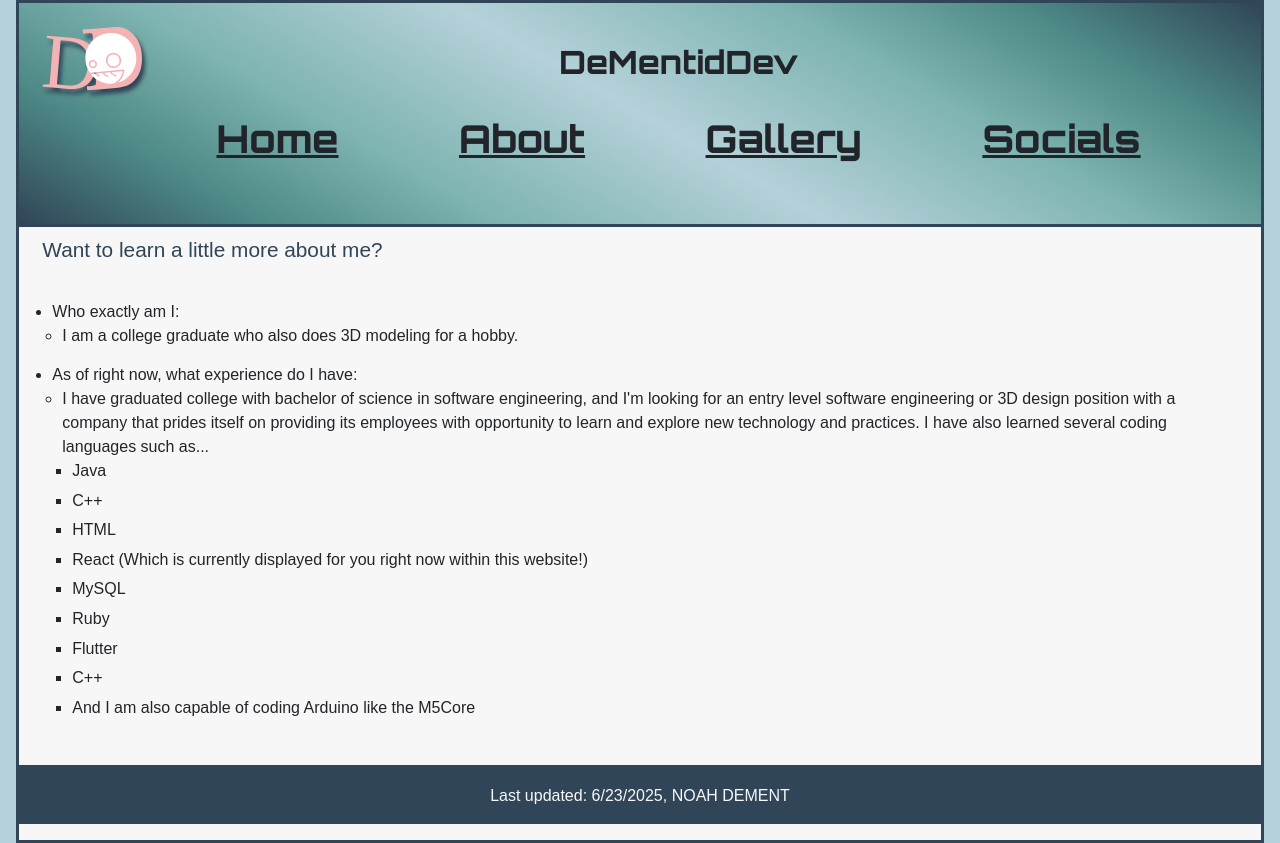
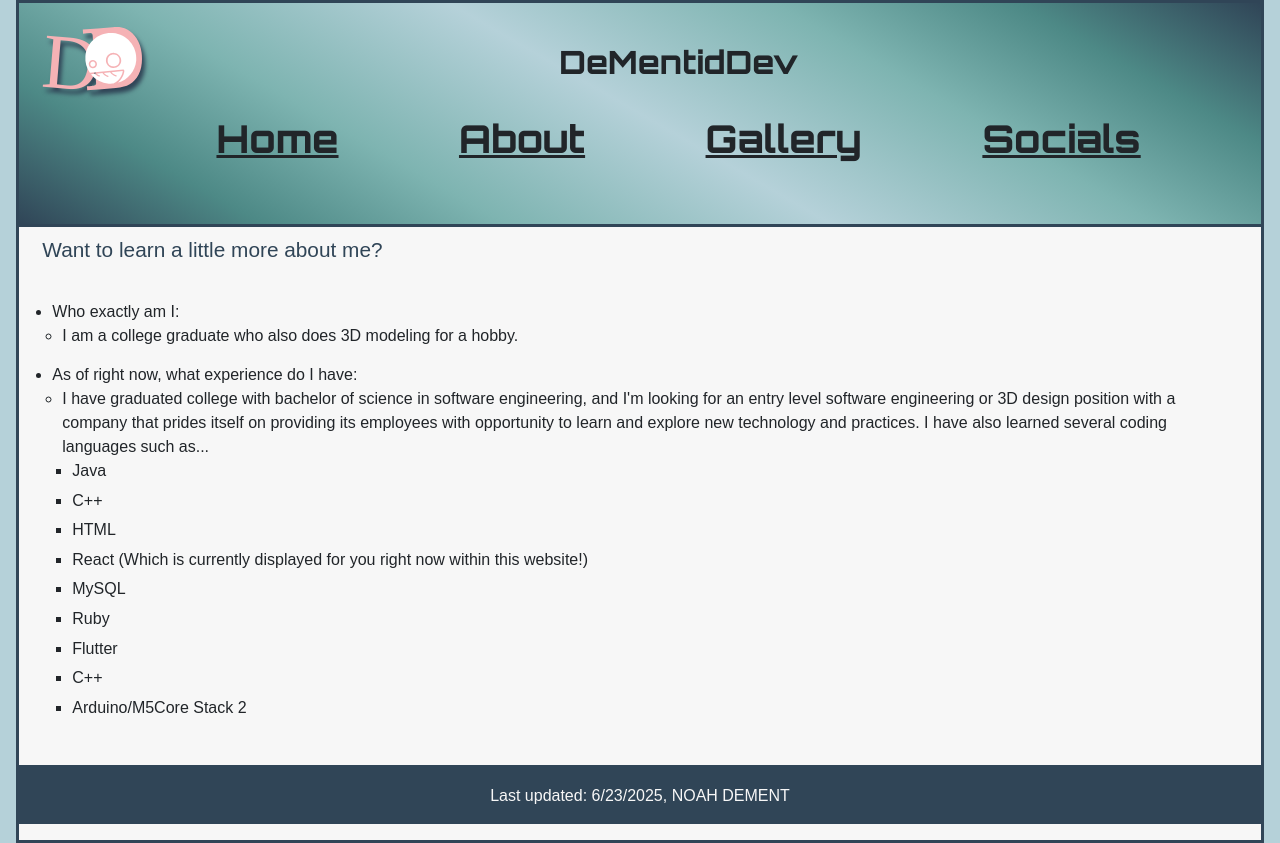
Before and after one commit to DeMentidDev/DeMentidDev.github.io, a React (Vite) app: page /about in a window 1280 px wide. Built offline with nearby package versions, Linux system fonts and the light colour scheme.

Commit message:
small grammar fix

```diff
--- a/src/Pages/About.tsx
+++ b/src/Pages/About.tsx
@@ -37,7 +37,7 @@ function MainContent() {
                 <li>Ruby</li>
                 <li>Flutter</li>
                 <li>C++</li>
-                <li>And I am also capable of coding Arduino like the M5Core</li>
+                <li>Arduino/M5Core Stack 2</li>
               </ul>
             </li>
           </ul>
```
